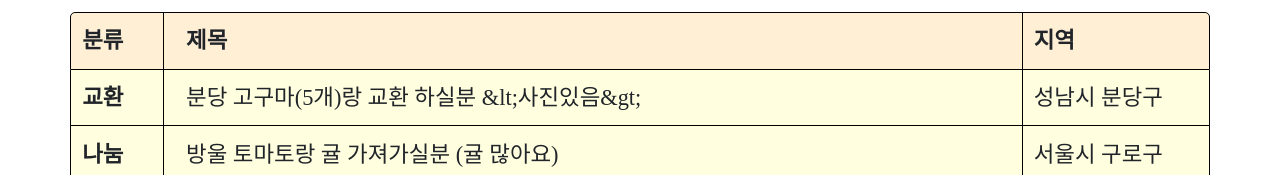
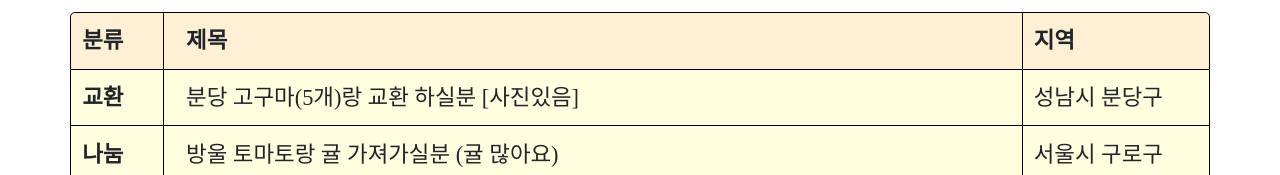
Before and after one commit to AnTaeWook/Hamukja, a React app in the folder src/main/frontend/: page /community in a window 1280 px wide. Shown: the part 278-453 px from the top of the page. Built offline with nearby package versions, Linux system fonts and the light colour scheme; a web font is replaced by a local one.

Commit message:
220512 : commit for merge

```diff
--- a/src/main/frontend/src/View/HamukjaCommunity.js
+++ b/src/main/frontend/src/View/HamukjaCommunity.js
@@ -1,6 +1,6 @@
 import './HamukjaCommunity.css';
 import {Container, Row, Col, Button} from "react-bootstrap";
-import Community from '../component/Community';
+import Community from '../Component/Community';
 import { useState } from 'react';
 
 /**
@@ -17,7 +17,7 @@ import { useState } from 'react';
 function HamukjaCommunity() {
 
     let [communityItems, setCommunityItems] = useState([
-        {"class" : "교환", "title" : "분당 고구마(5개)랑 교환 하실분 &lt;사진있음&gt;", "region" : "성남시 분당구"},
+        {"class" : "교환", "title" : "분당 고구마(5개)랑 교환 하실분 [사진있음]", "region" : "성남시 분당구"},
         {"class" : "나눔", "title" : "방울 토마토랑 귤 가져가실분 (귤 많아요)", "region" : "서울시 구로구"},
         {"class" : "공동구매", "title" : "샤인 머스켓 나눠 사실분 계신가요", "region" : "서울시 영등포구"}
     ])
@@ -61,7 +61,7 @@ function HamukjaCommunity() {
 
             {
                 communityItems.map((item, index) => {
-                    return <Community item={item}/>
+                    return <Community key={index} item={item}/>
                 })
             }
 
--- a/src/main/frontend/src/View/HamukjaRecipe.js
+++ b/src/main/frontend/src/View/HamukjaRecipe.js
@@ -1,6 +1,6 @@
 import './HamukjaRecipe.css';
 import {Container, Row, Col} from "react-bootstrap";
-import Recipe from '../component/Recipe';
+import Recipe from '../Component/Recipe';
 import { useState } from 'react';
 import foodExample from '../foodExample.jpg';
 import foodExample2 from '../foodExample2.jpg';
@@ -20,9 +20,9 @@ import foodExample3 from '../foodExample3.jpg';
 function HamukjaRecipe() {
 
     let [recipeItems, setRecipeItems] = useState([
-        {"thumbnail" : foodExample, "title" : "초간단 샐러드", "desc" : "상추와 당근, 토마토만 있다면 누구나 만들 수 있는 샐러드"},
-        {"thumbnail" : foodExample2, "title" : "파 계란 볶음밥", "desc" : "파와 계란을 살짝 볶아서 만드는 볶음밥"},
-        {"thumbnail" : foodExample3, "title" : "계란 비빔면", "desc" : "삶은 계란과 남는 야채들을 넣어서 비비면 끝"}
+        {"id" : 1, "thumbnail" : foodExample, "title" : "초간단 샐러드", "desc" : "상추와 당근, 토마토만 있다면 누구나 만들 수 있는 샐러드"},
+        {"id" : 2, "thumbnail" : foodExample2, "title" : "파 계란 볶음밥", "desc" : "파와 계란을 살짝 볶아서 만드는 볶음밥"},
+        {"id" : 3, "thumbnail" : foodExample3, "title" : "계란 비빔면", "desc" : "삶은 계란과 남는 야채들을 넣어서 비비면 끝"}
     ]);
 
     return (
@@ -44,7 +44,7 @@ function HamukjaRecipe() {
 
             {
                 recipeItems.map((item, index) => {
-                    return <Recipe item={item}/>
+                    return <Recipe key={index} item={item}/>
                 })
             }
 
```
